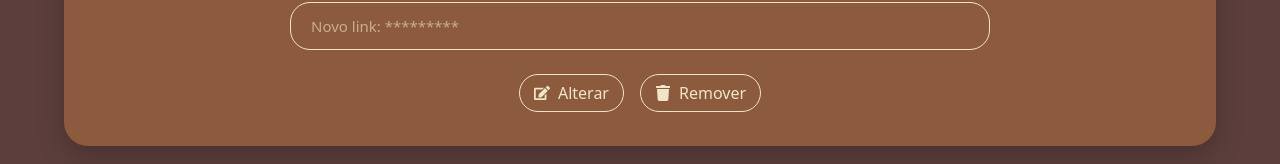
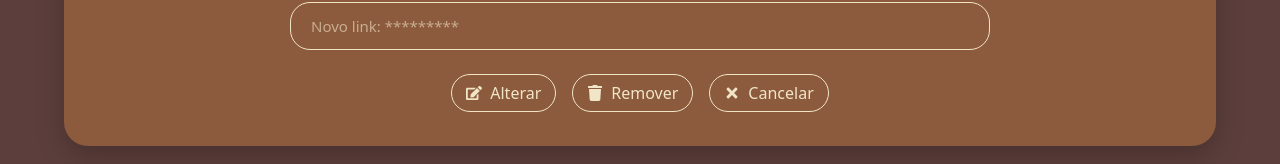
Before and after one commit to victorvvdev/DomCafeteria, a React (Vite) app in the folder Dom-Cafeteria/: page /adm/editarlinkcardapio in a window 1280 px wide. Shown: the part 583-747 px from the top of the page. Built offline with nearby package versions, Linux system fonts and the light colour scheme; no server answers.

Commit message:
Botão de cancelar adicionado

```diff
--- a/Dom-Cafeteria/src/pages/admin/Editarlinkcardapio.jsx
+++ b/Dom-Cafeteria/src/pages/admin/Editarlinkcardapio.jsx
@@ -1,6 +1,12 @@
 import { useState, useEffect } from "react";
-import { getLinkCardapio, updateLinkCardapio, removeLinkCardapio } from "../../services/cardapioService";
-import { FaEdit, FaTrash } from "react-icons/fa";
+import { useNavigate } from "react-router-dom";
+import {
+  getLinkCardapio,
+  updateLinkCardapio,
+  removeLinkCardapio,
+} from "../../services/cardapioService";
+
+import { FaEdit, FaTrash, FaTimes } from "react-icons/fa";
 import "../../styles/EditarLinkCardapio.css";
 
 function isLinkValido(link) {
@@ -18,6 +24,8 @@ export default function EditarLinkCardapio() {
   const [mensagem, setMensagem] = useState(null);
   const [carregando, setCarregando] = useState(true);
 
+  const navigate = useNavigate();
+
   useEffect(() => {
     getLinkCardapio()
       .then((dados) => setLinkAtual(dados?.link || null))
@@ -30,16 +38,20 @@ export default function EditarLinkCardapio() {
       setMensagem('O campo "Novo link" está vazio.');
       return;
     }
+
     if (!isLinkValido(novoLink)) {
       setMensagem("Link inválido.");
       return;
     }
+
     if (novoLink === linkAtual) {
       setMensagem("Os links estão iguais.");
       return;
     }
+
     try {
       await updateLinkCardapio(novoLink);
+
       setLinkAtual(novoLink);
       setNovoLink("");
       setMensagem("Link alterado com sucesso.");
@@ -53,13 +65,19 @@ export default function EditarLinkCardapio() {
       setMensagem("Não existe um link atual para remover.");
       return;
     }
+
     try {
       await removeLinkCardapio();
+
       setLinkAtual(null);
       setMensagem("Link removido com sucesso.");
     } catch {
       setMensagem("Erro ao remover o link.");
     }
+  }
+
+  function handleCancelar() {
+    navigate(-1);
   }
 
   return (
@@ -76,7 +94,11 @@ export default function EditarLinkCardapio() {
           <input
             className="editar-link-input"
             type="text"
-            placeholder={carregando ? "Carregando..." : `Link atual: ${linkAtual || "nenhum"}`}
+            placeholder={
+              carregando
+                ? "Carregando..."
+                : `Link atual: ${linkAtual || "nenhum"}`
+            }
             disabled
           />
 
@@ -88,14 +110,21 @@ export default function EditarLinkCardapio() {
             onChange={(e) => setNovoLink(e.target.value)}
           />
 
-          {mensagem && <p className="editar-link-mensagem">{mensagem}</p>}
+          {mensagem && (
+            <p className="editar-link-mensagem">{mensagem}</p>
+          )}
 
           <div className="editar-link-acoes">
             <button className="btn-custom" onClick={handleAlterar}>
               <FaEdit /> Alterar
             </button>
+
             <button className="btn-custom" onClick={handleRemover}>
               <FaTrash /> Remover
+            </button>
+
+            <button className="btn-custom" onClick={handleCancelar}>
+              <FaTimes /> Cancelar
             </button>
           </div>
         </div>
```
